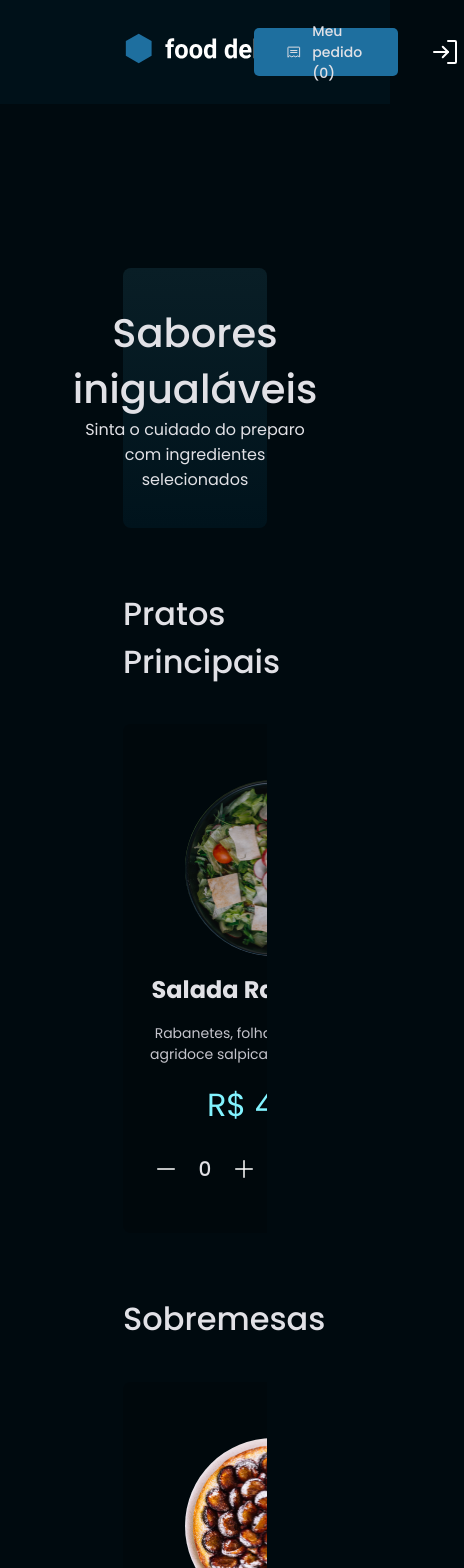
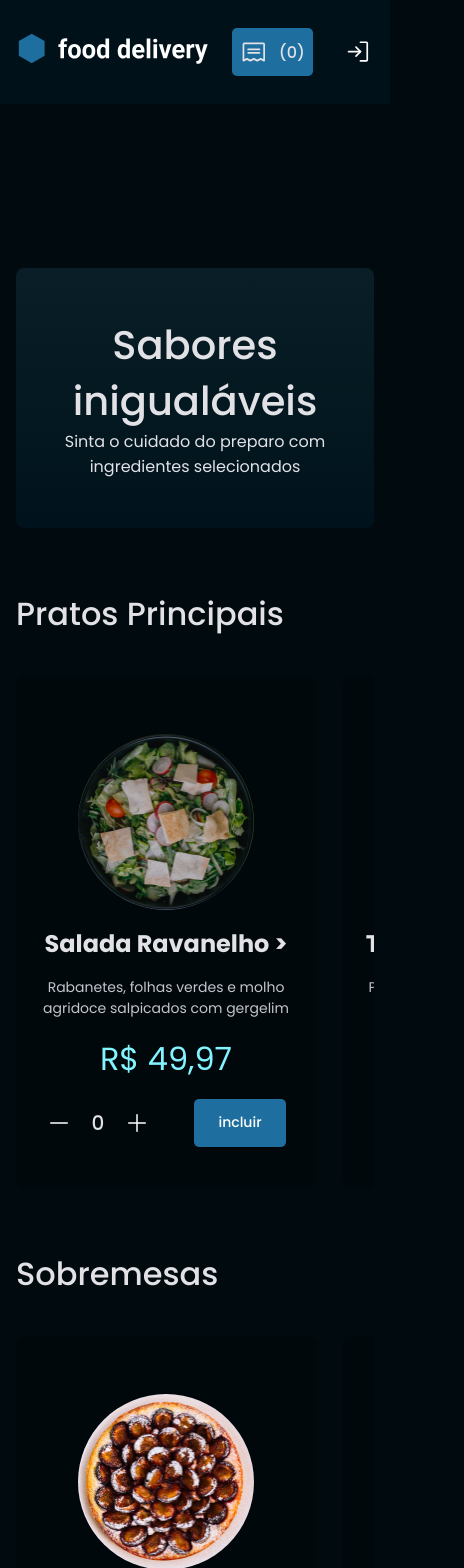
Before and after one commit to OJailson17/food_delivery, a Next.js app: page / in a window 390 px wide. Shown: the top 1568 px of the page, 464 px wide, since content can reach past the window. Built offline with nearby package versions, Linux system fonts and the light colour scheme; no server answers; grey boxes are pictures that could not be loaded.

Commit message:
style: make home page responsive

```diff
--- a/src/components/Footer/styles.ts
+++ b/src/components/Footer/styles.ts
@@ -1,4 +1,5 @@
 import styled from 'styled-components';
+import { device } from '../../styles/breakpoint';
 
 export const FooterContainer = styled.footer`
 	width: 100%;
@@ -16,4 +17,23 @@ export const FooterContainer = styled.footer`
 		font-size: 0.875rem;
 		color: ${props => props.theme['footer-text']};
 	}
+
+	@media ${device.mobileS} and (max-width: 767px) {
+		padding: 0 1rem;
+		flex-direction: column;
+		justify-content: center;
+		gap: 0.5rem;
+
+		p {
+			font-size: 0.75rem;
+		}
+	}
+
+	@media ${device.tablet} and (max-width: 1023px) {
+		padding: 0 3rem;
+	}
+
+	@media ${device.laptop} and (max-width: 1300px) {
+		padding: 0 4rem;
+	}
 `;
--- a/src/components/Header/index.tsx
+++ b/src/components/Header/index.tsx
@@ -55,16 +55,16 @@ export const Header = ({ isUserLogged = false }: HeaderProps) => {
 					<input type='text' placeholder='Busque pelas opções de prato' />
 				</SearchInputForm>
 
-				<CartContainer href='/cart'>
-					<Receipt size={32} />
-					Meu pedido ({cart.length})
+				<CartContainer href='/cart' cartitems={cart.length}>
+					<Receipt />
+					<span>Meu pedido ({cart.length})</span>
 				</CartContainer>
 
 				<SignButton
 					title={isUserLogged ? 'Sair' : 'Entrar'}
 					onClick={isUserLogged ? handleSignOut : handleSignIn}
 				>
-					{isUserLogged ? <SignOut size={32} /> : <SignIn size={32} />}
+					{isUserLogged ? <SignOut /> : <SignIn />}
 				</SignButton>
 			</HeaderNavContent>
 		</HeaderContainer>
--- a/src/components/Header/styles.ts
+++ b/src/components/Header/styles.ts
@@ -18,7 +18,7 @@ export const HeaderContainer = styled.header`
 		height: 1.88rem;
 	}
 
-	@media ${device.tablet} and (max-width: 1023px) {
+	@media ${device.mobileS} and (max-width: 767px) {
 		padding: 0 1rem;
 	}
 
@@ -83,7 +83,11 @@ export const SearchInputForm = styled.form`
 	}
 `;
 
-export const CartContainer = styled(Link)`
+interface ICartContainer {
+	cartitems: number;
+}
+
+export const CartContainer = styled(Link)<ICartContainer>`
 	width: 100%;
 	max-width: 13.6rem;
 	height: 3rem;
@@ -100,8 +104,32 @@ export const CartContainer = styled(Link)`
 	font-weight: 500;
 	font-size: 0.875rem;
 
+	svg {
+		width: 2rem;
+		height: 2rem;
+	}
+
 	&:hover {
 		filter: brightness(90%);
+	}
+
+	@media ${device.mobileM} and (max-width: 767px) {
+		width: 50%;
+		padding: 0.5rem 0.5rem;
+
+		span {
+			display: none;
+		}
+
+		&::after {
+			content: '(${({ cartitems = 0 }) => cartitems})';
+			font-size: 1rem;
+		}
+
+		svg {
+			width: 2rem;
+			height: 2rem;
+		}
 	}
 
 	@media ${device.laptop} and (max-width: 1300px) {
@@ -122,9 +150,18 @@ export const SignButton = styled.button`
 
 	svg {
 		color: ${props => props.theme.white};
+		width: 2rem;
+		height: 2rem;
 	}
 
 	&:hover {
 		transform: scale(1.1);
 	}
+
+	@media ${device.mobileM} and (max-width: 767px) {
+		svg {
+			width: 1.7rem;
+			height: 1.7rem;
+		}
+	}
 `;
--- a/src/components/Hero/styles.ts
+++ b/src/components/Hero/styles.ts
@@ -12,7 +12,7 @@ export const HeroContainer = styled.section`
 	justify-content: center;
 	position: relative;
 
-	@media ${device.mobileL} and (max-width: 767px) {
+	@media ${device.mobileS} and (max-width: 767px) {
 		padding: 0 1rem;
 	}
 
--- a/src/components/Item/styles.ts
+++ b/src/components/Item/styles.ts
@@ -1,8 +1,10 @@
 import styled from 'styled-components';
+import { device } from '../../styles/breakpoint';
 
 export const ItemContainer = styled.div`
-	width: 18.75rem;
+	width: 100%;
 	min-width: 18.75rem;
+	min-height: 32rem;
 	padding: 3.5rem 0 2.5rem;
 
 	display: flex;
--- a/src/pages/styles.ts
+++ b/src/pages/styles.ts
@@ -1,4 +1,5 @@
 import styled from 'styled-components';
+import { device } from '../styles/breakpoint';
 
 export const MainContentContainer = styled.main`
 	width: 100%;
@@ -9,4 +10,16 @@ export const MainContentContainer = styled.main`
 	flex-direction: column;
 	align-items: center;
 	justify-content: center;
+
+	@media ${device.mobileM} and (max-width: 1023px) {
+		padding: 0 1rem;
+	}
+
+	@media ${device.tablet} and (max-width: 1023px) {
+		padding: 0 3rem;
+	}
+
+	@media ${device.laptop} and (max-width: 1300px) {
+		padding: 0 4rem;
+	}
 `;
```
